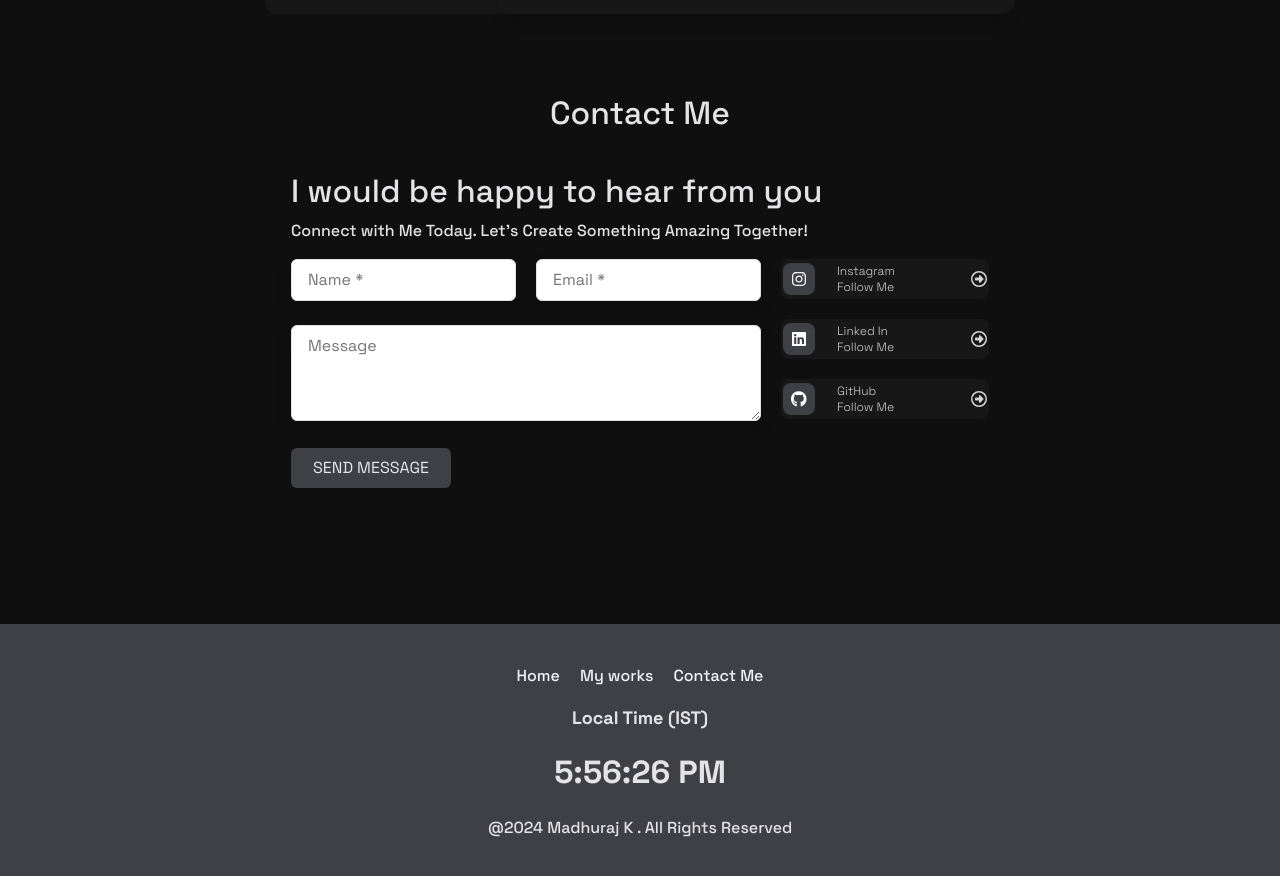
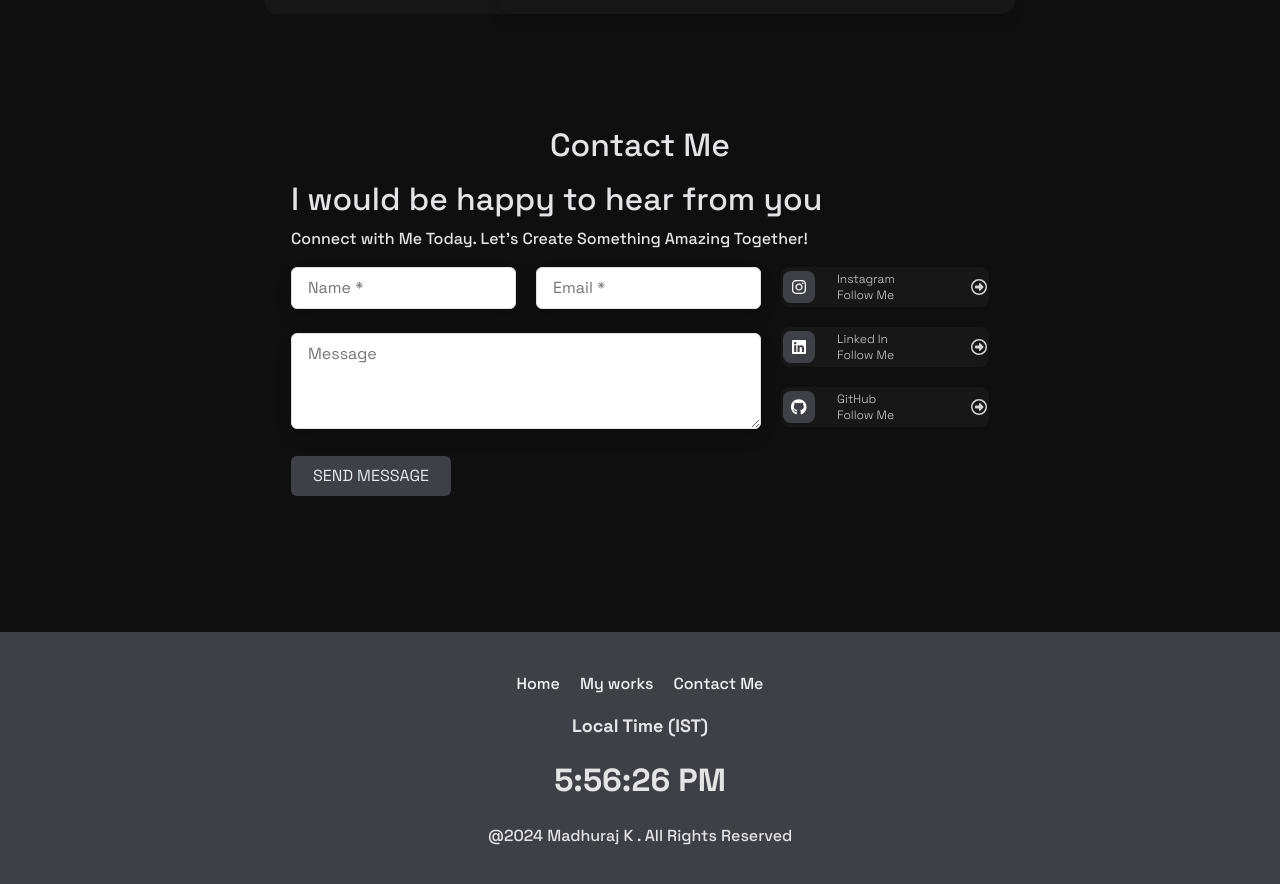
Before and after one commit to kmadhuraj/personal-portfolio, a React (Vite) app: page / in a window 1280 px wide. Shown: the part 2919-3803 px from the top of the page. Built offline with nearby package versions, Linux system fonts and the light colour scheme.

Commit message:
16th commit

```diff
--- a/src/pages/HomePage.jsx
+++ b/src/pages/HomePage.jsx
@@ -215,7 +215,7 @@ export default function HomePage() {
               duration="1000"
               className="tw-flex tw-flex-col tw-items-center container"
             >
-              <h2>Contact Me</h2>
+              {/* <h2 className="md:tw-text-center tw-text-start">Contact Me</h2> */}
               <ContactForm></ContactForm>
             </div>
             <div className="tw-bg-zinc-700 tw-w-full">
--- a/src/pages/sub-pages/contact/ContactForm.jsx
+++ b/src/pages/sub-pages/contact/ContactForm.jsx
@@ -80,6 +80,7 @@ export default function ContactForm() {
         className="tw-py-8 tw-w-72 md:tw-w-auto "
         id="contact"
       >
+        <h2 className="md:tw-text-center tw-text-start tw-mb-4">Contact Me</h2>
         <div className="  tw-mx-auto max-w-lg">
           <h2 className="mb-8">I would be happy to hear from you</h2>
           <p>Connect with Me Today. Let's Create Something Amazing Together!</p>
```
